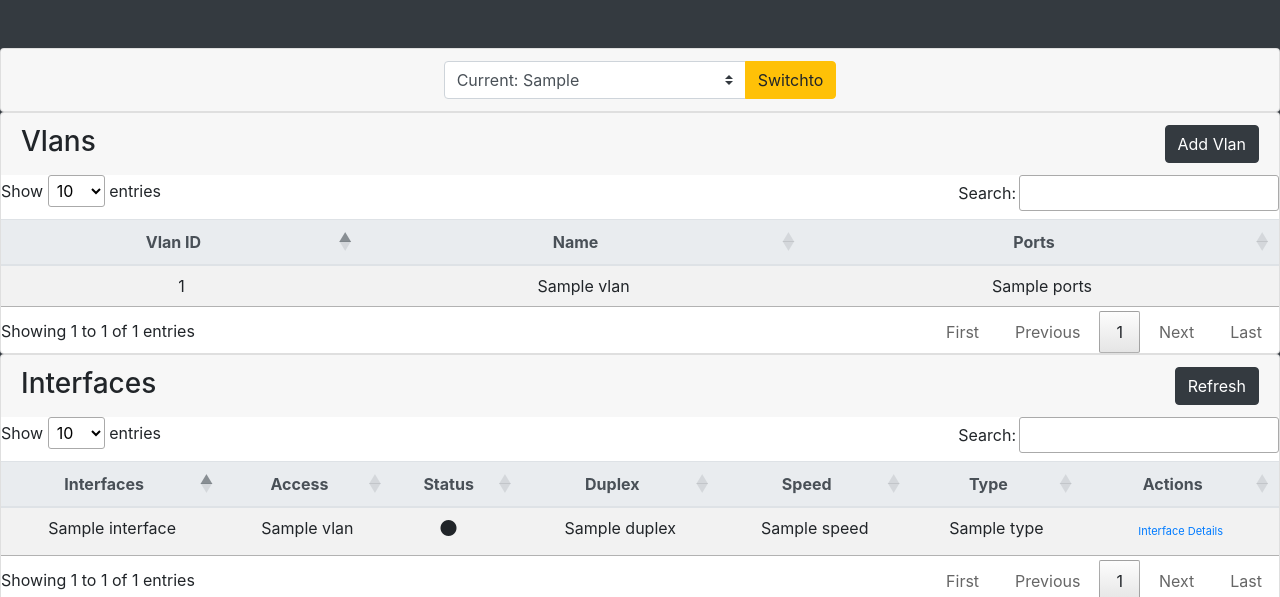
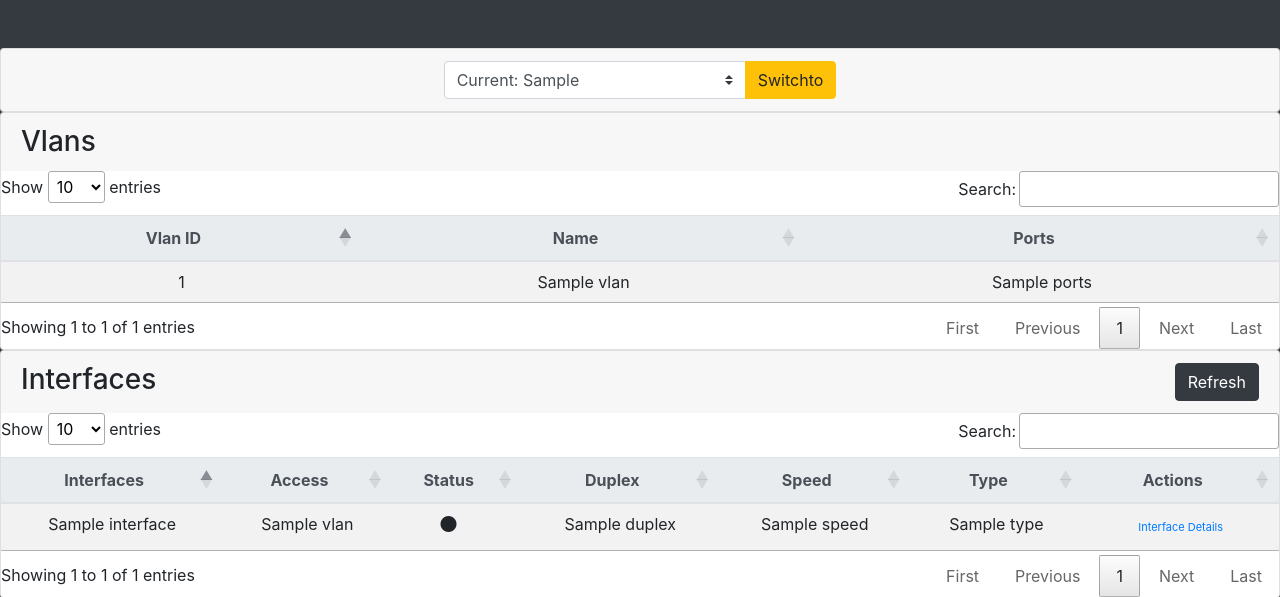
Before and after one commit to cober2019/NXOS-Ops, a Python web app: template app/home/templates/get_layer_two.html in a window 1280 px wide. Shown: the part 56-653 px from the top of the page. Run offline with Jinja, Linux system fonts and the light colour scheme; the template is opened without the code that fills it: most values are stand-ins (such as "Sample title", 1, 10 or a date in 2020); some libraries are stand-ins or nearby versions.

Commit message:
Update get_layer_two.html

```diff
--- a/app/home/templates/get_layer_two.html
+++ b/app/home/templates/get_layer_two.html
@@ -47,9 +47,7 @@
           <div class="card-header border-0">
             <div class="row align-items-center">
               <div class="col">
-                <h3 class="mb-0" style="text-align:left">Vlans
-                  <span><a href="{{ url_for('base_blueprint.add_vlan') }}"><input value="Add Vlan" name="addVlan" class="btn btn-dark btn-round-xs float-right" role="status" type="button" style="margin-left: 15px"></a></span>
-                </h3>
+                <h3 class="mb-0" style="text-align:left">Vlans</h3>
               </div>
             </div>
           </div>
```
